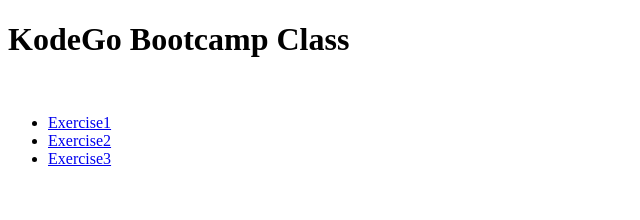
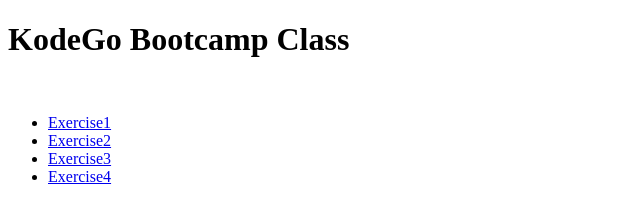
Before and after one commit to PUNZ829/Demo, a plain HTML site: page index.html in a window 1280 px wide. Shown: the full height of the page, 0-640 px from the left. Drawn offline with Linux system fonts and the light colour scheme.

Commit message:
Created exercise4 page and link to index page

```diff
--- a/index.html
+++ b/index.html
@@ -15,6 +15,7 @@
                 <li><a href="Exercise1.html"> Exercise1</a></li>
                 <li><a href="exercise1.html"> Exercise2</a></li>
                 <li><a href="exercise3.html"> Exercise3</a></li>
+                <li><a href="exercise4.html"> Exercise4</a></li>
             </ul>
         </nav>
     </body>
```
Also changed, not shown: exercise4.html (added).
